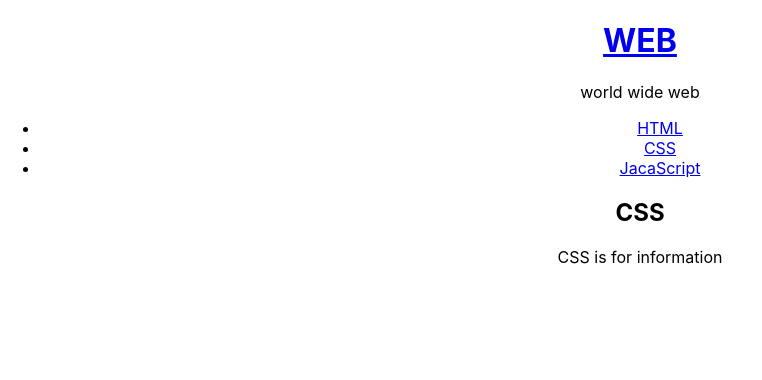
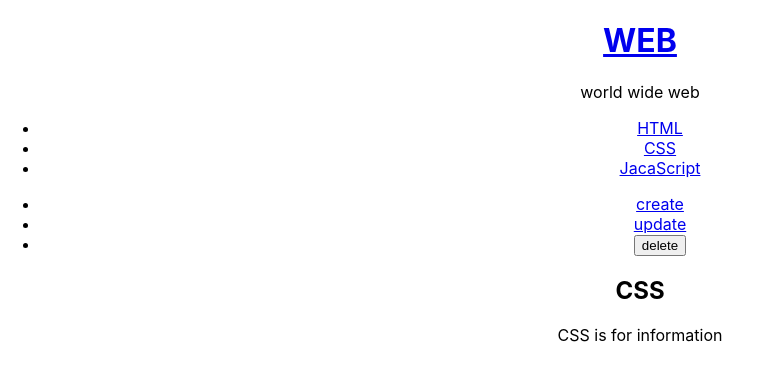
Before and after one commit to mnj190/react_test, a React (Create React App) app: page / in a window 1280 px wide. Shown: the top 380 px of the page, without its empty margins (0-762 px from the left). Built offline with nearby package versions, Linux system fonts and the light colour scheme.

Commit message:
react_19.2

```diff
--- a/src/App.js
+++ b/src/App.js
@@ -1,8 +1,10 @@
 import React, { Component } from "react";
 import './App.css';
 import TOC from "./components/TOC"
-import Content from "./components/Content"
+import ReadContent from "./components/ReadContent"
+import Control from "./components/Control"
 import Subject from "./components/Subject"
+import CreateContent from "./components/CreateContent";
 
 class App extends Component {
   constructor(props) {
@@ -21,10 +23,11 @@ class App extends Component {
   }
   render() {
     console.log("App render")
-    var _title, _desc = null;
+    var _title, _desc, _acticle = null;
     if (this.state.mode === "welcome") {
       _title = this.state.welcome.title;
       _desc = this.state.welcome.desc;
+      _acticle = <ReadContent title={_title} desc={_desc}></ReadContent>;
     } else if (this.state.mode === "read") {
       var i = 0;
       while (i < this.state.contents.length) {
@@ -36,7 +39,9 @@ class App extends Component {
         }
         i++;
       }
-
+      _acticle = <ReadContent title={_title} desc={_desc}></ReadContent>;
+    } else if(this.state.mode === "create") {
+      _acticle = <CreateContent></CreateContent>
     }
     return (
       <div className="App">
@@ -54,7 +59,14 @@ class App extends Component {
             selected_content_id: Number(id)
           })
         }.bind(this)} data={this.state.contents}></TOC>
-        <Content title={_title} desc={_desc}></Content>
+        <Control onChangeMode={function (_mode) {
+          this.setState({
+            mode: _mode
+          })
+        }.bind(this)}></Control>
+
+        {_acticle}
+
       </div>
     );
   }
--- /dev/null
+++ b/src/components/Control.js
@@ -0,0 +1,27 @@
+import React, { Component } from "react";
+
+class Control extends Component {
+    render() {
+        return (
+            <ul>
+                <li><a href="/create" onClick={
+                    function (e) {
+                        e.preventDefault();
+                        this.props.onChangeMode("create");
+                    }.bind(this)}>create</a></li>
+                <li><a href="/update" onClick={
+                    function (e) {
+                        e.preventDefault();
+                        this.props.onChangeMode('update');
+                    }.bind(this)}>update</a></li>
+                <li><input type="button" value="delete" onClick={
+                    function (e) {
+                        e.preventDefault();
+                        this.props.onChangeMode("delete");
+                    }.bind(this)}></input></li>
+            </ul>
+        )
+    }
+}
+
+export default Control;
--- /dev/null
+++ b/src/components/CreateContent.js
@@ -0,0 +1,14 @@
+import React, { Component } from "react";
+
+class CreateContent extends Component {
+  render() {
+    return (
+      <article>
+        <h2>Create</h2>
+        <from></from>
+      </article>
+    )
+  }
+}
+
+export default CreateContent;
--- a/src/components/Content.js
+++ b/src/components/ReadContent.js
@@ -1,6 +1,6 @@
 import React, { Component } from "react";
 
-class Content extends Component {
+class ReadContent extends Component {
   render() {
     return (
       <article>
@@ -11,4 +11,4 @@ class Content extends Component {
   }
 }
 
-export default Content;
+export default ReadContent;
```
Also changed, not shown: 1 other file (tests, documents, lock files or other folders).
